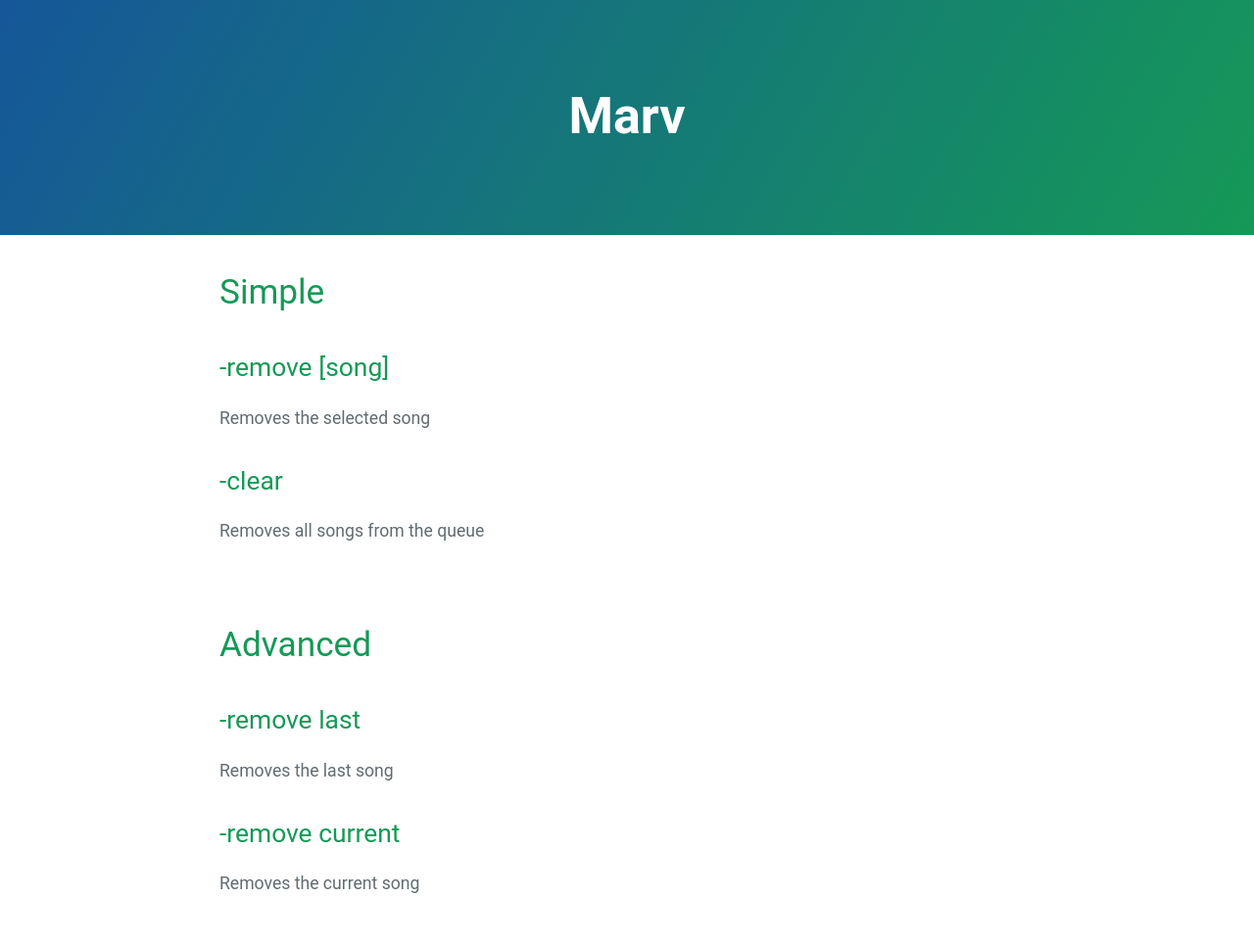
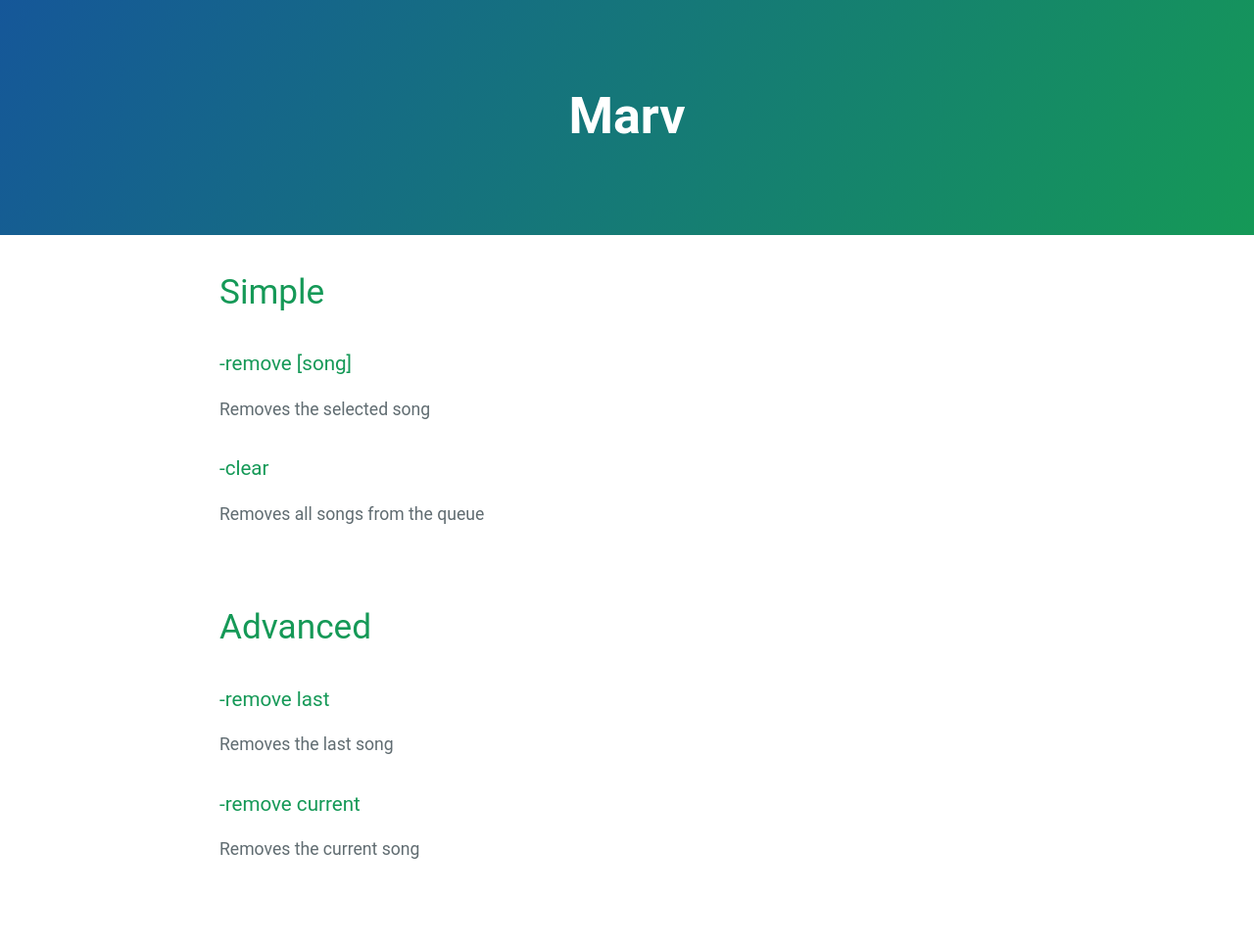
Before and after one commit to mymindishazel/marv-docs, a Jekyll site: the page built from commands/queue/remove.md, in a window 1280 px wide. Shown: the whole page at 98% size. Built offline with Jekyll 4.4.1, drawn with Linux system fonts in a browser that asks for light colours; our own code applies the rules of GitHub Pages for plain Markdown files; after the commit the page ends 930 px from its top, so only the background shows below that.

Commit message:
Update remove.md

```diff
--- a/commands/queue/remove.md
+++ b/commands/queue/remove.md
@@ -1,17 +1,17 @@
 # Simple
 
-## -remove [song]
+### -remove [song]
 Removes the selected song
 
-## -clear
+### -clear
 Removes all songs from the queue
 
 <br>
 
 # Advanced
 
-## -remove last
+### -remove last
 Removes the last song
 
-## -remove current
+### -remove current
 Removes the current song
```
